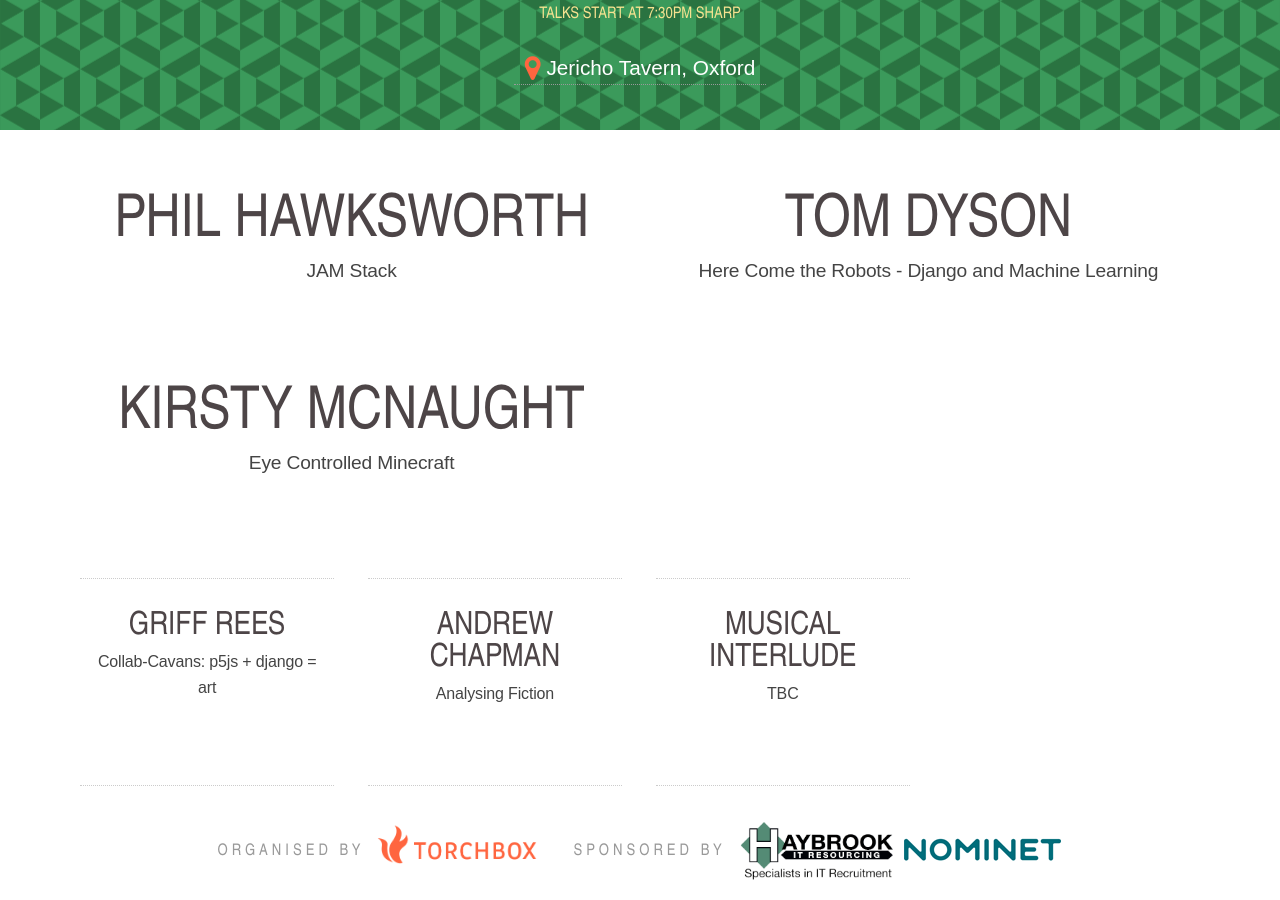
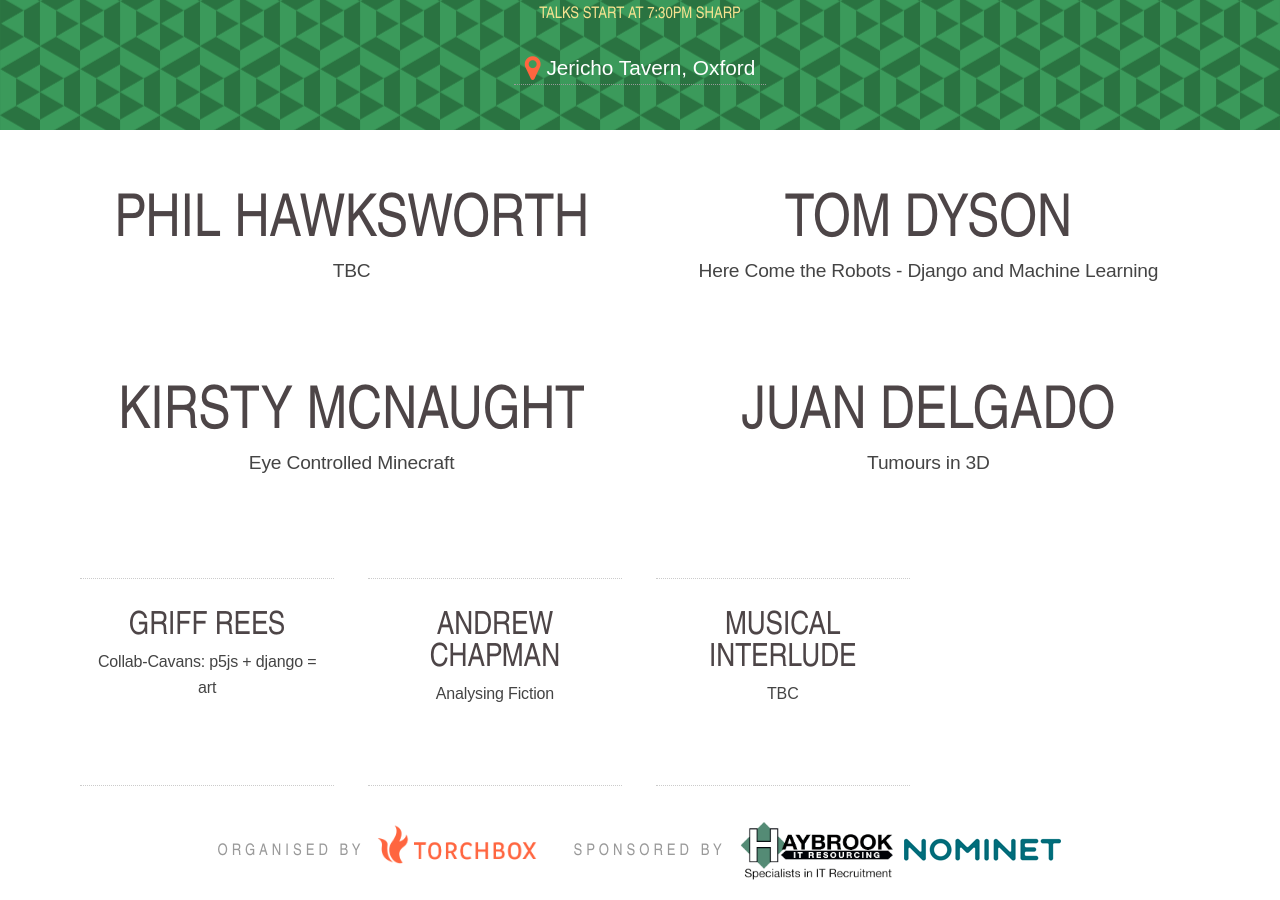
Before and after one commit to torchbox/ogn, a Jekyll site: the page built from _posts/2019-02-13-ogn49.markdown, in a window 1280 px wide and 900 px high, scrolled down 494 px. Built offline with Jekyll 4.4.1, drawn with Linux system fonts in a browser that asks for light colours; nearby versions of some CDN libraries; Markdown is read by kramdown in place of the engine named in the settings.

Commit message:
Updating Juan

```diff
--- a/_posts/2019-02-13-ogn49.markdown
+++ b/_posts/2019-02-13-ogn49.markdown
@@ -27,13 +27,13 @@
 lanyrd_short_url: cfyzkz
 
 # Keynoters
-keynoters: [Phil Hawksworth, Tom Dyson, Kirsty McNaught]
+keynoters: [Phil Hawksworth, Tom Dyson, Kirsty McNaught, Juan Delgado]
 ---
 
 <ul class="keynotes">
      <li itemprop="performer" itemscope="itemscope" itemtype="http://schema.org/Person">
         <h2 itemprop="name">Phil Hawksworth</h2>
-        <p>JAM Stack</p>
+        <p>TBC</p>
     </li>
     <li itemprop="performer" itemscope="itemscope" itemtype="http://schema.org/Person">
         <h2 itemprop="name">Tom Dyson</h2>
@@ -42,6 +42,10 @@
     <li itemprop="performer" itemscope="itemscope" itemtype="http://schema.org/Person">
         <h2 itemprop="name">Kirsty McNaught</h2>
         <p>Eye Controlled Minecraft</p>
+    </li>
+    <li itemprop="performer" itemscope="itemscope" itemtype="http://schema.org/Person">
+        <h2 itemprop="name">Juan Delgado</h2>
+        <p>Tumours in 3D</p>
     </li>
 </ul>
 
```
